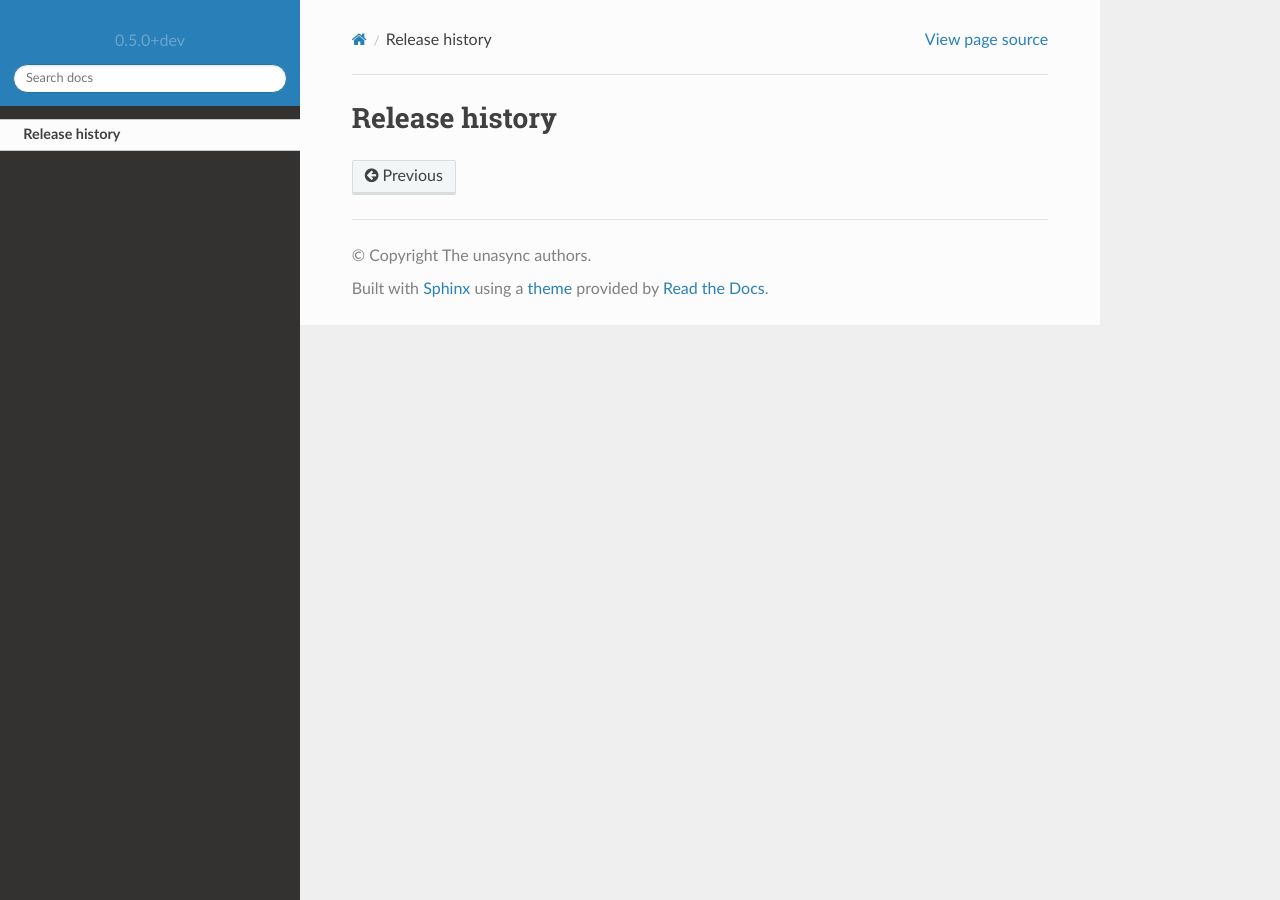
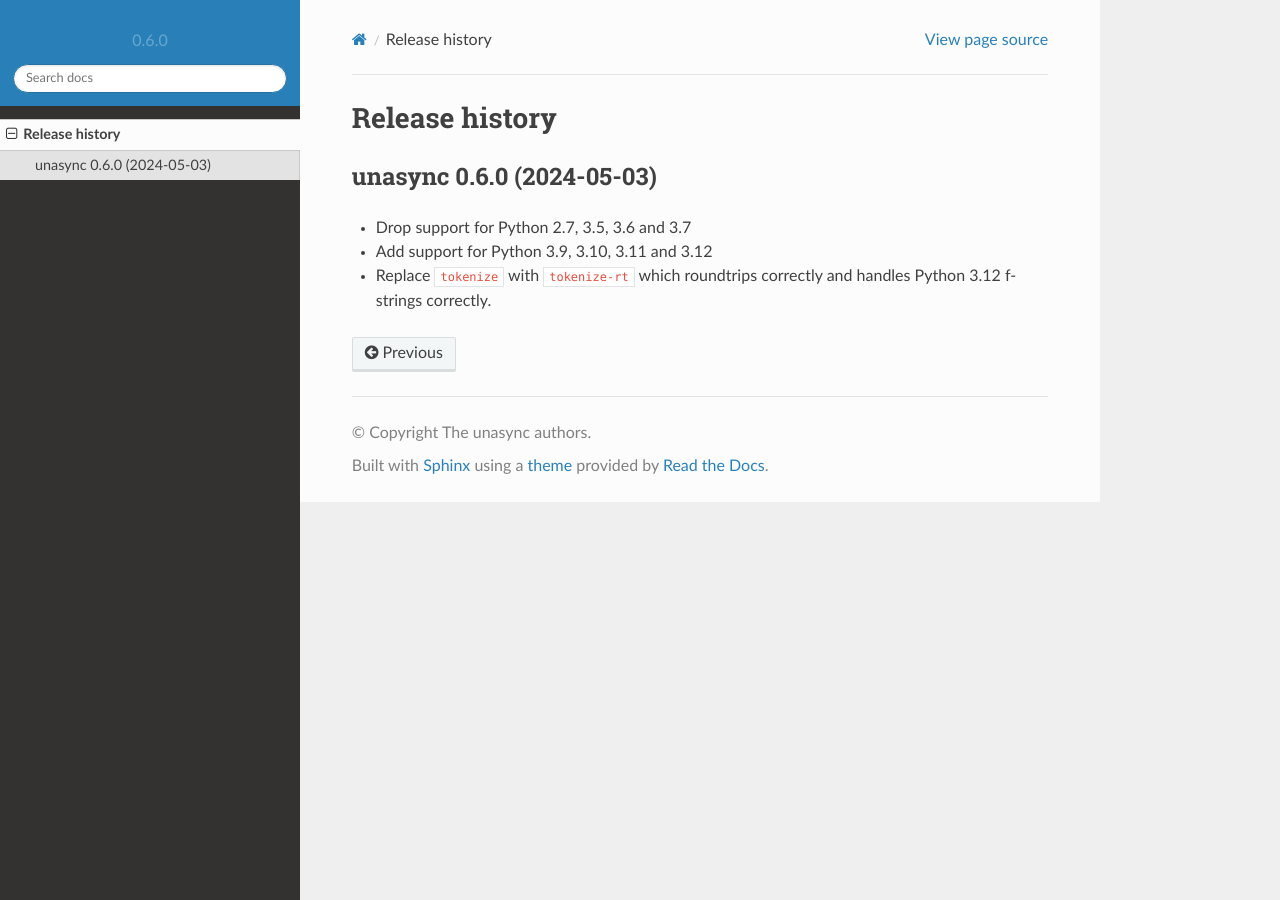
Before and after one commit to python-trio/unasync, a Sphinx documentation site: the page built from docs/source/history.rst, in a window 1280 px wide. Built offline with Sphinx 7.4.7 and the Read the Docs theme 2.0.0, drawn with Linux system fonts in a browser that asks for light colours.

Commit message:
Release 0.6.0

```diff
--- a/docs/source/history.rst
+++ b/docs/source/history.rst
@@ -4,3 +4,11 @@ Release history
 .. currentmodule:: unasync
 
 .. towncrier release notes start
+
+unasync 0.6.0 (2024-05-03)
+--------------------------
+
+* Drop support for Python 2.7, 3.5, 3.6 and 3.7
+* Add support for Python 3.9, 3.10, 3.11 and 3.12
+* Replace ``tokenize`` with ``tokenize-rt`` which roundtrips correctly and
+  handles Python 3.12 f-strings correctly.
--- a/src/unasync/_version.py
+++ b/src/unasync/_version.py
@@ -1,3 +1,3 @@
 # This file is imported from __init__.py and exec'd from setup.py
 
-__version__ = "0.5.0+dev"
+__version__ = "0.6.0"
```
